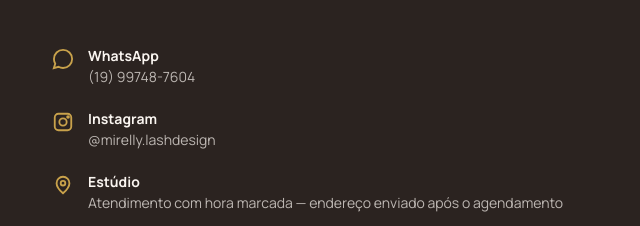
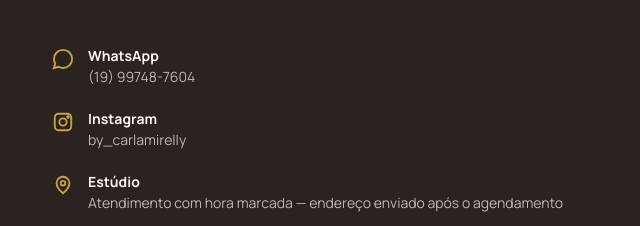
Before and after one commit to dzkill-cmyk/lash-designer, a website: page mirelly-lash-design/index.html in a window 1280 px wide. Shown: the part 4580-4806 px from the top of the page, 616-1256 px from the left. Drawn offline with Linux system fonts and the light colour scheme.

Commit message:
ajuste no instagram

```diff
--- a/mirelly-lash-design/index.html
+++ b/mirelly-lash-design/index.html
@@ -244,7 +244,7 @@
         </div>
         <div class="info-row">
           <svg viewBox="0 0 24 24" fill="none" stroke="currentColor" stroke-width="2"><rect x="3" y="3" width="18" height="18" rx="4"/><circle cx="12" cy="12" r="4"/><circle cx="17.5" cy="6.5" r="1"/></svg>
-          <div><b>Instagram</b><span>@mirelly.lashdesign</span></div>
+          <div><b>Instagram</b><span>by_carlamirelly</span></div>
         </div>
         <div class="info-row">
           <svg viewBox="0 0 24 24" fill="none" stroke="currentColor" stroke-width="2"><path d="M12 21s-7-6-7-11a7 7 0 0 1 14 0c0 5-7 11-7 11Z"/><circle cx="12" cy="10" r="2.5"/></svg>
```
